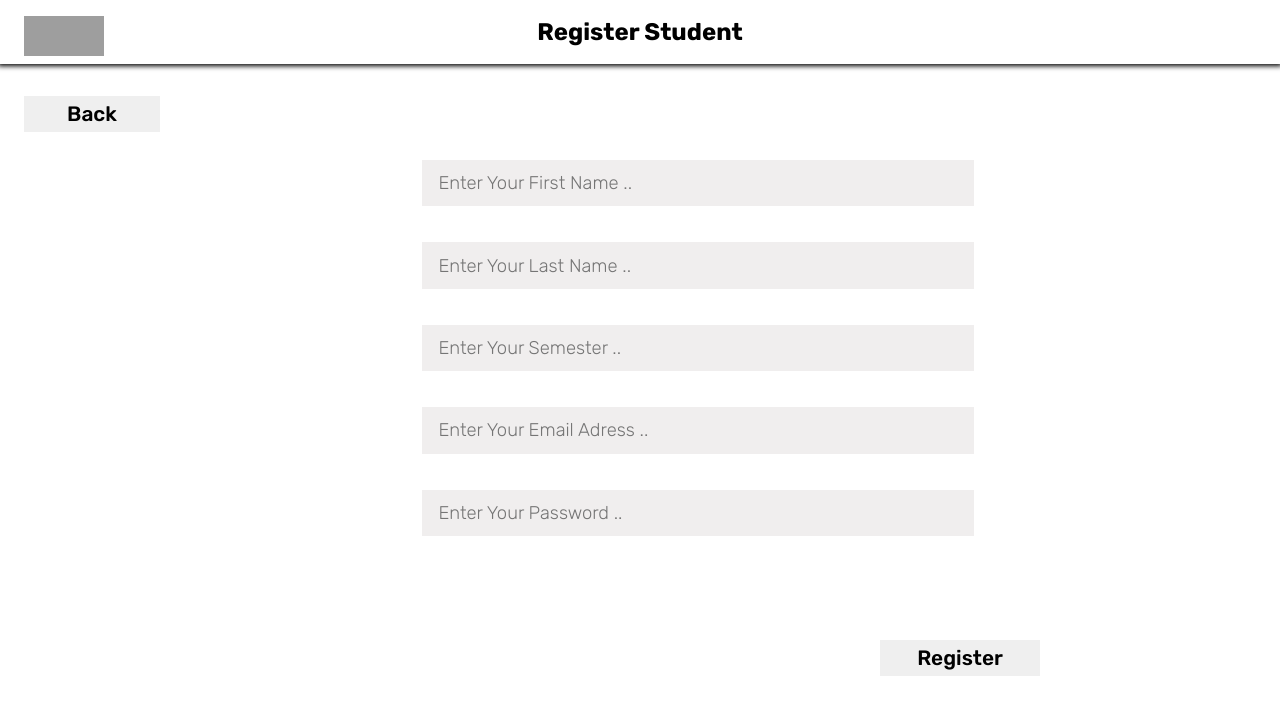
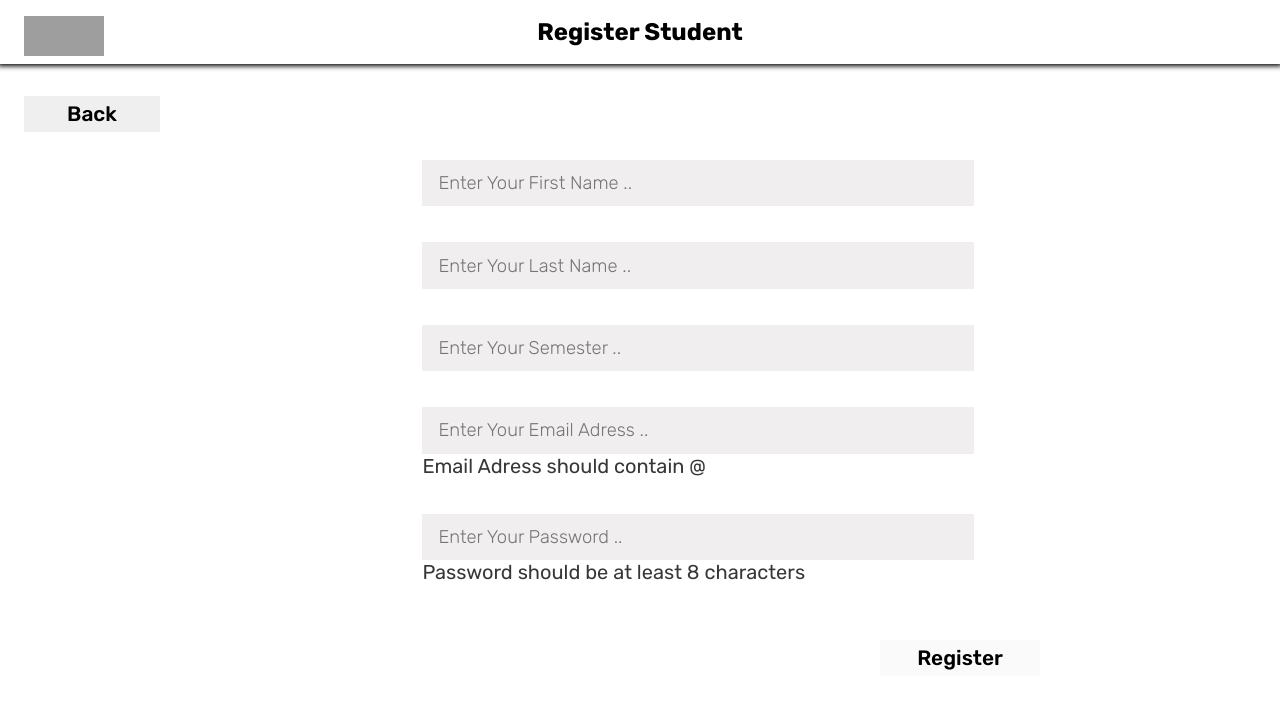
Before and after one commit to Sergent009/Student-Portal-fullstackapp, a Vue app in the folder frontend/: page /register in a window 1280 px wide. Shown: the top 714 px of the page. Built offline with nearby package versions, Linux system fonts and the light colour scheme; grey boxes are pictures that could not be loaded.

Commit message:
added the validation in the email and password input fields

```diff
--- a/frontend/src/components/registerPage.vue
+++ b/frontend/src/components/registerPage.vue
@@ -46,7 +46,9 @@
           class="input"
           placeholder="Enter Your Email Adress .."
           v-model="email"
-        />
+        /><br>
+         <!-- Display error message if email is invalid -->
+        <span v-if="!isValidEmail" class="error-message">Email Adress should contain @</span>
         <br /><br /><br />
       </div>
       <div class="field">
@@ -55,12 +57,14 @@
           class="input"
           placeholder="Enter Your Password .."
           v-model="password"
-        />
+        /><br>
+        <!-- Display error message if password is invalid -->
+        <span v-if="!isValidPassword" class="error-message">Password should be at least 8 characters</span>
         <br /><br /><br />
       </div>
     </div>
 
-    <button class="registerButton" @click="registerStudent">Register</button>
+    <button class="registerButton" @click="registerStudent" :disabled = "!isValidEmail || !isValidPassword">Register</button>
   </div>
 
   <logOutAnimation v-if="animation" />
@@ -109,6 +113,16 @@ export default {
       } catch (err) {
         console.log(err);
       }
+    },
+  },
+   computed: {
+    // Check if email is valid (contains '@' sign)
+    isValidEmail() {
+      return this.email.includes('@');
+    },
+    // Check if password is valid (at least 8 characters)
+    isValidPassword() {
+      return this.password.length >= 8;
     },
   },
 };
@@ -204,4 +218,10 @@ nav {
   border-bottom: 2px solid black;
   cursor: pointer;
 }
+
+.error-message {
+  color: rgb(56, 55, 55);
+  font-size: 2.5vh;
+  font-family: "Rubik", sans-serif;
+}
 </style>
--- a/frontend/src/components/updateInfo.vue
+++ b/frontend/src/components/updateInfo.vue
@@ -24,15 +24,21 @@
       </div>
       <div class="field">
         <input type="email" class="input" placeholder="Enter Your Email Adress .." v-model="email">
+        <br>
+        <!-- Display error message if email is invalid -->
+        <span v-if="!isValidEmail" class="error-message">Email Adress should contain @</span>
         <br><br><br>
       </div>
       <div class="field">
         <input type="password" class="input" placeholder="Enter Your Password .." v-model="password">
+        <br>
+        <!-- Display error message if password is invalid -->
+        <span v-if="!isValidPassword" class="error-message">Password should be at least 8 characters</span>
         <br><br><br>
       </div>
     </div>
 
-    <button class="registerButton" @click="updateStudentInfo">Update</button>
+    <button class="registerButton" @click="updateStudentInfo" :disabled = "!isValidEmail || !isValidPassword">Update</button>
   </div>
 </template>
 
@@ -74,6 +80,17 @@ export default {
       catch(err){
         console.log(err)
       }
+    },
+  },
+
+  computed: {
+    // Check if email is valid (contains '@' sign)
+    isValidEmail() {
+      return this.email.includes('@');
+    },
+    // Check if password is valid (at least 8 characters)
+    isValidPassword() {
+      return this.password.length >= 8;
     },
   }
 }
@@ -171,4 +188,10 @@ nav{
   cursor: pointer;
 }
 
+.error-message {
+  color: rgb(56, 55, 55);
+  font-size: 2.5vh;
+  font-family: "Rubik", sans-serif;
+}
+
 </style>
```
